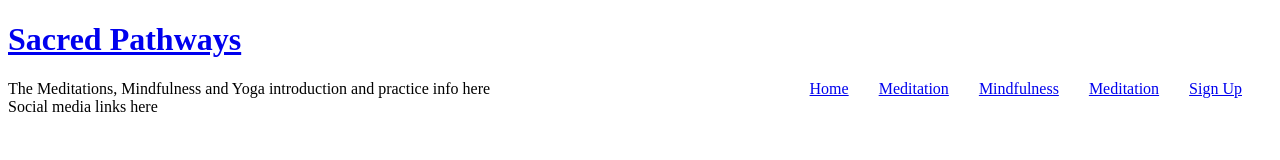
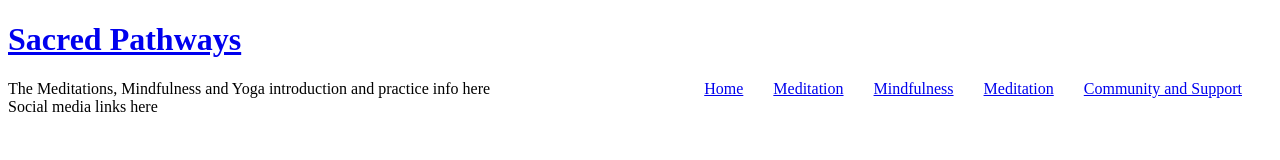
Before and after one commit to Stephenkofipoku/Sacred_Pathways_Project_1, a plain HTML site: page index.html in a window 1280 px wide. Drawn offline with Linux system fonts and the light colour scheme.

Commit message:
Update navigation with community and support in place of sign up

```diff
--- a/index.html
+++ b/index.html
@@ -20,7 +20,7 @@
         </a>
         <nav id="menu">
             <ul>
-                <li><a href="#signup">Sign Up</a></li>
+                <li><a href="#community_support">Community and Support</a></li>
                 <li><a href="#meditation">Meditation</a></li>
                 <li><a href="#mindfulness">Mindfulness</a></li>
                 <li><a href="#meditation">Meditation</a></li>
```
